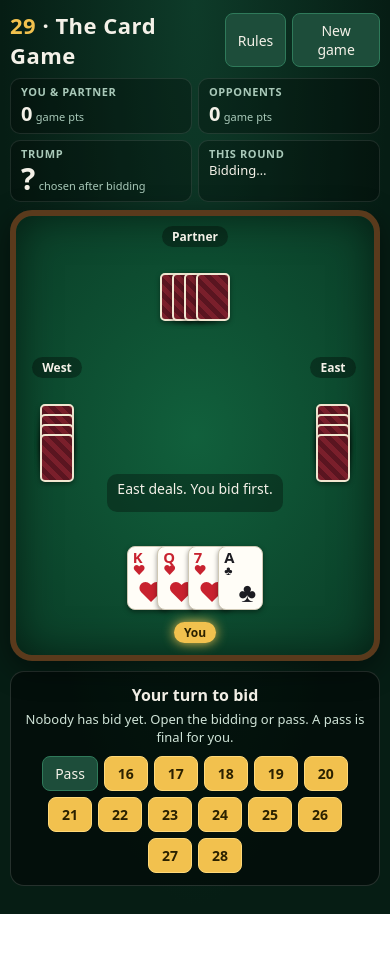
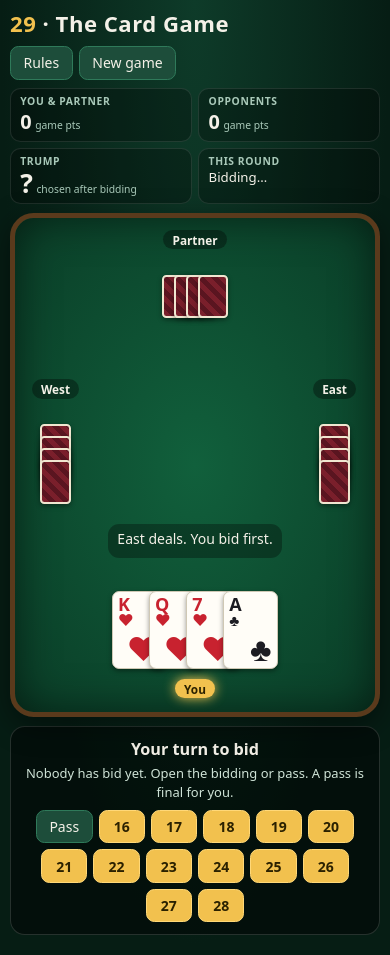
Before and after one commit to StrikerAbir/29-card-game, a plain HTML site: page index.html in a window 390 px wide. Before the commit the page ends 914 px from the top, so only its background shows below. Drawn offline with Linux system fonts and the light colour scheme.

Commit message:
Responsive layout for phones, tablets and desktops
Co-Authored-By: Claude Sonnet 5.5 <noreply@anthropic.com>
Claude-Session: https://claude.ai/code/session_01HuZiN6Up4uW7N2o7gHyty5

```diff
--- a/index.html
+++ b/index.html
@@ -2,101 +2,112 @@
 <html lang="en">
 <head>
 <meta charset="utf-8">
-<meta name="viewport" content="width=device-width,initial-scale=1">
+<meta name="viewport" content="width=device-width,initial-scale=1,viewport-fit=cover">
 <title>29 — The Card Game</title>
 <style>
 :root{
-  --cw:clamp(44px,11.5vw,64px);
+  --cw:clamp(38px,min(14vw,10.4vh),104px);
   --ch:calc(var(--cw)*1.42);
+  --fs:clamp(12px,calc(var(--cw)*.27),17px);
   --gold:#f2c14e;
   --felt:#11603c;
   --felt-dark:#0a3d27;
 }
-*{box-sizing:border-box}
+*{box-sizing:border-box;-webkit-tap-highlight-color:transparent}
+html{-webkit-text-size-adjust:100%;text-size-adjust:100%}
 html,body{margin:0}
+html{background:#061d14}
 body{
   font-family:system-ui,-apple-system,"Segoe UI",Roboto,sans-serif;
   background:radial-gradient(ellipse at top,#0e3b29 0%,#061d14 70%);
-  color:#f4f1e8;min-height:100vh;
+  color:#f4f1e8;min-height:100vh;min-height:100dvh;
+  font-size:var(--fs);touch-action:manipulation;
 }
-#app{max-width:880px;margin:0 auto;padding:10px 10px 28px}
-header{display:flex;align-items:center;justify-content:space-between;gap:8px;margin-bottom:8px}
-h1{font-size:22px;margin:0;letter-spacing:.5px}
+#app{
+  max-width:1200px;margin:0 auto;display:flex;flex-direction:column;gap:.6em;
+  padding:max(8px,env(safe-area-inset-top)) max(10px,env(safe-area-inset-right)) calc(20px + env(safe-area-inset-bottom)) max(10px,env(safe-area-inset-left));
+}
+header{order:0;display:flex;align-items:center;justify-content:space-between;gap:8px;flex-wrap:wrap}
+h1{font-size:1.5em;margin:0;letter-spacing:.5px;white-space:nowrap}
 h1 span{color:var(--gold)}
 .hbtns{display:flex;gap:6px}
 button{font:inherit;cursor:pointer}
-.btn{background:#1d4d3a;color:#f4f1e8;border:1px solid #2f7a5a;border-radius:8px;padding:7px 12px;font-size:14px}
+.btn{background:#1d4d3a;color:#f4f1e8;border:1px solid #2f7a5a;border-radius:.6em;padding:.45em .9em;font-size:.95em;min-height:2.4em}
 .btn:hover{background:#25604a}
 .btn.gold{background:var(--gold);color:#2b2100;border-color:#ffd878;font-weight:700}
 .btn.gold:hover{background:#ffd170}
 .btn:disabled{opacity:.4;cursor:default}
+@media (pointer:coarse){.btn{min-height:44px}}
 
-#score{display:grid;grid-template-columns:1fr 1fr 1.3fr 1fr;gap:6px;margin-bottom:8px}
-.chip{background:rgba(0,0,0,.28);border:1px solid rgba(255,255,255,.1);border-radius:10px;padding:6px 10px;font-size:13px;line-height:1.35}
-.chip>b{display:block;font-size:11px;font-weight:600;text-transform:uppercase;letter-spacing:.6px;color:#a9c9b9}
-.chip .big{font-size:20px;font-weight:700}
+#score{order:1;display:grid;grid-template-columns:1fr 1fr 1.4fr 1.3fr;gap:.45em}
+#table{order:2}
+#actions{order:3}
+.chip{background:rgba(0,0,0,.28);border:1px solid rgba(255,255,255,.1);border-radius:.8em;padding:.4em .7em;font-size:.9em;line-height:1.35;min-width:0}
+.chip>b{display:block;font-size:.78em;font-weight:600;text-transform:uppercase;letter-spacing:.6px;color:#a9c9b9}
+.chip .big{font-size:1.5em;font-weight:700}
 .chip .red{color:#ff7b7b}
-@media(max-width:620px){#score{grid-template-columns:1fr 1fr}}
-#trumpchip .tbig{font-size:30px;font-weight:800;line-height:1.1}
+.chip .small{font-size:.78em;color:#a9c9b9}
+#trumpchip .tbig{font-size:2em;font-weight:800;line-height:1.1}
 #trumpchip .tbig.red{color:#ff7b7b}
-#trumpchip .tsub{font-size:11px;color:#a9c9b9}
+#trumpchip .tsub{font-size:.78em;color:#a9c9b9}
 #trumpchip.shown{border-color:var(--gold);box-shadow:0 0 10px rgba(242,193,78,.45)}
+@media (max-width:640px){#score{grid-template-columns:1fr 1fr}}
 
 #table{
   position:relative;
   display:grid;
-  grid-template-columns:minmax(58px,1fr) minmax(0,3fr) minmax(58px,1fr);
-  grid-template-rows:auto minmax(calc(var(--ch)*2.5),auto) auto;
-  gap:6px;
+  grid-template-columns:minmax(calc(var(--cw)*.8),1fr) minmax(0,3.2fr) minmax(calc(var(--cw)*.8),1fr);
+  grid-template-rows:auto auto auto;
+  gap:.45em;
   background:radial-gradient(ellipse at center,var(--felt) 0%,var(--felt-dark) 100%);
-  border:6px solid #5a3a1c;border-radius:22px;
+  border:clamp(4px,calc(var(--cw)*.1),8px) solid #5a3a1c;border-radius:1.6em;
   box-shadow:inset 0 0 40px rgba(0,0,0,.5),0 8px 30px rgba(0,0,0,.45);
-  padding:10px 8px 12px;
+  padding:.8em .6em .9em;
 }
-.seat{display:flex;flex-direction:column;align-items:center;gap:4px;min-width:0;position:relative}
-.seat .name{font-size:12px;font-weight:700;padding:2px 10px;border-radius:99px;background:rgba(0,0,0,.35);white-space:nowrap}
+.seat{display:flex;flex-direction:column;align-items:center;gap:.3em;min-width:0;position:relative}
+.seat .name{font-size:.8em;font-weight:700;padding:.15em .8em;border-radius:99px;background:rgba(0,0,0,.35);white-space:nowrap}
 .seat.turn .name{background:var(--gold);color:#2b2100;box-shadow:0 0 12px var(--gold)}
-.seat .bubble{min-height:18px;font-size:12px;color:#ffe9a8;font-weight:600}
+.seat .bubble{min-height:1.4em;font-size:.8em;color:#ffe9a8;font-weight:600;text-align:center}
 #seat2{grid-column:2;grid-row:1}
 #seat1{grid-column:1;grid-row:2;justify-content:center}
 #seat3{grid-column:3;grid-row:2;justify-content:center}
 #seat0{grid-column:1/4;grid-row:3}
-#center{grid-column:2;grid-row:2;display:flex;flex-direction:column;align-items:center;justify-content:center;gap:6px;min-width:0}
+#center{grid-column:2;grid-row:2;display:flex;flex-direction:column;align-items:center;justify-content:center;gap:.4em;min-width:0}
 
 .backs{display:flex}
-.backs.h .card.back{margin-left:-22px}
+.backs.h .card.back{margin-left:calc(var(--cw)*-.34)}
 .backs.h .card.back:first-child{margin-left:0}
 .backs.v{flex-direction:column}
-.backs.v .card.back{margin-top:-38px}
+.backs.v .card.back{margin-top:calc(var(--cw)*-.58)}
 .backs.v .card.back:first-child{margin-top:0}
-.card.back{width:34px;height:48px;border-radius:5px}
+.card.back{width:calc(var(--cw)*.56);height:calc(var(--cw)*.8);border-radius:calc(var(--cw)*.08)}
 
 .card{
   width:var(--cw);height:var(--ch);
-  background:#fffdf7;color:#1c1c22;border-radius:8px;
+  background:#fffdf7;color:#1c1c22;border-radius:calc(var(--cw)*.13);
   border:1px solid #cfc8b4;box-shadow:0 2px 5px rgba(0,0,0,.4);
-  position:relative;user-select:none;flex:0 0 auto;
+  position:relative;user-select:none;-webkit-user-select:none;flex:0 0 auto;
   transition:transform .15s,box-shadow .15s,opacity .15s;
 }
 .card.red{color:#c8222f}
-.card .r{position:absolute;top:3px;left:5px;font-weight:800;font-size:calc(var(--cw)*.33);line-height:1}
-.card .s{position:absolute;top:calc(var(--cw)*.33 + 3px);left:5px;font-size:calc(var(--cw)*.28);line-height:1}
-.card .big{position:absolute;right:6px;bottom:3px;font-size:calc(var(--cw)*.6);line-height:1}
+.card .r{position:absolute;top:calc(var(--cw)*.05);left:calc(var(--cw)*.09);font-weight:800;font-size:calc(var(--cw)*.33);line-height:1}
+.card .s{position:absolute;top:calc(var(--cw)*.38);left:calc(var(--cw)*.09);font-size:calc(var(--cw)*.28);line-height:1}
+.card .big{position:absolute;right:calc(var(--cw)*.1);bottom:calc(var(--cw)*.04);font-size:calc(var(--cw)*.6);line-height:1}
 .card.back{
   background:repeating-linear-gradient(45deg,#7a1f2b 0 5px,#5a1520 5px 10px);
   border:2px solid #f0e6d0;
 }
 .card.back *{display:none}
 
-#hand{display:flex;justify-content:center;padding:6px 4px 2px;min-height:calc(var(--ch) + 14px);max-width:100%}
-#hand .card{margin-left:calc(var(--cw)*-.32)}
+#hand{display:flex;justify-content:center;align-items:flex-start;width:100%;padding:.4em .3em .2em;min-height:calc(var(--ch) + .8em);max-width:100%}
+#hand .card{margin-left:calc(var(--ovl,calc(var(--cw)*.32))*-1)}
 #hand .card:first-child{margin-left:0}
 #hand .card.legal{cursor:pointer}
-#hand .card.legal:hover{transform:translateY(-14px);z-index:5;box-shadow:0 8px 14px rgba(0,0,0,.5)}
+#hand .card.legal:hover{transform:translateY(calc(var(--cw)*-.22));z-index:5;box-shadow:0 8px 14px rgba(0,0,0,.5)}
 #hand .card.dim{filter:brightness(.62)}
-#hand .seventhwrap{margin-left:16px;display:flex;flex-direction:column;align-items:center;gap:2px}
+#hand .seventhwrap{margin-left:calc(var(--cw)*.28);display:flex;flex-direction:column;align-items:center;gap:2px}
 #hand .seventhwrap .card{margin-left:0}
-.sevenlabel{font-size:10px;color:#ffe9a8;white-space:nowrap}
+.sevenlabel{font-size:.72em;color:#ffe9a8;white-space:nowrap}
 #hand.myturn .card.legal{box-shadow:0 0 0 2px var(--gold),0 3px 8px rgba(0,0,0,.5)}
 
 #trick{
@@ -104,6 +115,7 @@ button{font:inherit;cursor:pointer}
   grid-template-columns:repeat(3,var(--cw));
   grid-template-rows:repeat(3,calc(var(--ch)*.72));
   gap:2px;justify-content:center;align-items:center;justify-items:center;
+  padding:calc(var(--ch)*.14) 0;
 }
 .slot{display:flex;align-items:center;justify-content:center}
 #slot2{grid-column:2;grid-row:1}
@@ -113,39 +125,67 @@ button{font:inherit;cursor:pointer}
 .slot .card{animation:drop .28s ease-out}
 .slot .card.win{box-shadow:0 0 0 3px var(--gold),0 0 18px var(--gold)}
 @keyframes drop{from{transform:scale(1.25);opacity:0}to{transform:none;opacity:1}}
+@media (prefers-reduced-motion:reduce){.slot .card{animation:none}.card{transition:none}}
 
 #msg{
-  text-align:center;font-size:14px;min-height:38px;max-width:100%;
-  background:rgba(0,0,0,.32);border-radius:10px;padding:6px 10px;line-height:1.35;
+  text-align:center;font-size:.95em;min-height:2.4em;max-width:min(100%,30em);
+  background:rgba(0,0,0,.32);border-radius:.8em;padding:.4em .7em;line-height:1.35;
 }
 
-#actions{margin-top:10px;display:flex;justify-content:center}
+#actions{display:flex;justify-content:center}
 .panel{
   background:rgba(0,0,0,.45);border:1px solid rgba(255,255,255,.14);
-  border-radius:14px;padding:12px 14px;max-width:100%;text-align:center;
+  border-radius:1em;padding:.8em 1em;max-width:min(100%,640px);text-align:center;
 }
-.panel h3{margin:0 0 4px;font-size:16px}
-.panel p{margin:0 0 10px;font-size:13px;color:#cfe3d7}
-.panel .row{display:flex;flex-wrap:wrap;gap:6px;justify-content:center}
-.panel .row .btn{min-width:44px}
-.suitbtn{font-size:20px;padding:8px 14px}
+.panel h3{margin:0 0 .25em;font-size:1.1em}
+.panel p{margin:0 0 .7em;font-size:.88em;color:#cfe3d7;line-height:1.4}
+.panel .row{display:flex;flex-wrap:wrap;gap:.4em;justify-content:center}
+.panel .row .btn{min-width:calc(var(--cw)*.85)}
+.suitbtn{font-size:1.4em;padding:.4em .8em}
 .suitbtn.red{color:#ff8a8a}
-.suitbtn small{display:block;font-size:11px;color:#bcd;max-width:130px;white-space:normal}
+.suitbtn small{display:block;font-size:.5em;color:#bcd;max-width:11em;white-space:normal}
 
 #overlay{
   position:fixed;inset:0;background:rgba(0,0,0,.7);display:none;
-  align-items:center;justify-content:center;padding:14px;z-index:20;
+  align-items:center;justify-content:center;padding:max(10px,env(safe-area-inset-top)) max(10px,env(safe-area-inset-right)) max(10px,env(safe-area-inset-bottom)) max(10px,env(safe-area-inset-left));z-index:20;
 }
 #overlay.on{display:flex}
 #rules{
   background:#12281e;border:1px solid #2f7a5a;border-radius:16px;max-width:560px;
-  max-height:88vh;overflow:auto;padding:18px 20px;font-size:14px;line-height:1.5;
+  max-height:88vh;max-height:88dvh;overflow:auto;padding:1.2em 1.4em;font-size:max(13px,.92em);line-height:1.5;
+  -webkit-overflow-scrolling:touch;
 }
 #rules h2{margin:0 0 8px}
 #rules h4{margin:14px 0 4px;color:var(--gold)}
 #rules ul{margin:4px 0;padding-left:20px}
 #rules table{border-collapse:collapse;margin:6px 0}
 #rules td,#rules th{border:1px solid #2f7a5a;padding:3px 10px;text-align:center}
+
+/* landscape phones, small laptops: table on the left, scores and prompts on the right */
+@media (orientation:landscape) and (max-height:800px) and (min-width:640px){
+  #app{
+    max-width:none;display:grid;grid-template-columns:minmax(0,1fr) clamp(230px,30vw,340px);
+    grid-template-areas:"hdr hdr" "table score" "table actions";grid-template-rows:auto auto 1fr;align-content:start;gap:.5em .9em;
+    padding-top:max(6px,env(safe-area-inset-top));padding-bottom:max(6px,env(safe-area-inset-bottom));
+  }
+  header{grid-area:hdr}
+  #table{grid-area:table;order:0}
+  #score{grid-area:score;order:0;grid-template-columns:1fr 1fr}
+  #actions{grid-area:actions;order:0;align-items:flex-start;flex-direction:column;overflow:auto;max-height:calc(100vh - 14em)}
+  :root{--cw:clamp(28px,calc((100vh - 72px)/9.9),104px)}
+}
+@supports (height:100dvh){
+  @media (orientation:landscape) and (max-height:800px) and (min-width:640px){
+    :root{--cw:clamp(28px,calc((100dvh - 72px)/9.9),104px)}
+    #actions{max-height:calc(100dvh - 14em)}
+  }
+}
+/* very short landscape screens: tighten further */
+@media (orientation:landscape) and (max-height:430px){
+  h1{font-size:1.2em}
+  .chip{padding:.25em .5em}
+  #trumpchip .tbig{font-size:1.5em}
+}
 </style>
 </head>
 <body>
@@ -159,8 +199,8 @@ button{font:inherit;cursor:pointer}
   </header>
 
   <div id="score">
-    <div class="chip"><b>You &amp; Partner</b><span class="big" id="s0">0</span> <span style="font-size:11px;color:#a9c9b9">game pts</span></div>
-    <div class="chip"><b>Opponents</b><span class="big" id="s1">0</span> <span style="font-size:11px;color:#a9c9b9">game pts</span></div>
+    <div class="chip"><b>You &amp; Partner</b><span class="big" id="s0">0</span> <span class="small">game pts</span></div>
+    <div class="chip"><b>Opponents</b><span class="big" id="s1">0</span> <span class="small">game pts</span></div>
     <div class="chip" id="trumpchip"><b>Trump</b><span class="tbig" id="tbig">?</span> <span class="tsub" id="tsub">not chosen yet</span></div>
     <div class="chip" id="roundchip"><b>This round</b><span id="roundinfo">—</span></div>
   </div>
@@ -540,6 +580,20 @@ function cardEl(c,cls){
   return d;
 }
 function backEl(){const d=document.createElement('div');d.className='card back';return d}
+function fitHand(){
+  const h=$('hand');
+  if(!h||!h.querySelectorAll)return;
+  const cards=Array.from(h.children).filter(e=>e.classList&&e.classList.contains('card'));
+  if(!cards.length||!h.clientWidth)return;
+  const cw=cards[0].getBoundingClientRect().width;
+  const sw=h.querySelector('.seventhwrap');
+  const extra=sw?sw.getBoundingClientRect().width+cw*.28:0;
+  const avail=h.clientWidth-12;
+  const n=cards.length;
+  let o=cw*.32;
+  if(n>1&&n*cw-(n-1)*o+extra>avail)o=Math.min(cw*.66,(n*cw+extra-avail)/(n-1));
+  h.style.setProperty('--ovl',o+'px');
+}
 function suitSpan(s){return `<span class="${isRed(s)?'red':''}">${SUITS[s]}</span>`}
 
 function render(){
@@ -608,6 +662,7 @@ function render(){
     w.appendChild(lb);hand.appendChild(w);
   }
 
+  fitHand();
   for(let i=0;i<4;i++)$('slot'+i).innerHTML='';
   for(const t of G.trick){
     const el=cardEl(t.card,G.winSeat===t.seat?'win':'');
@@ -1010,6 +1065,7 @@ $('closeRules').onclick=()=>$('overlay').classList.remove('on');
 $('overlay').onclick=e=>{if(e.target===$('overlay'))$('overlay').classList.remove('on')};
 $('newBtn').onclick=()=>startMatch();
 
+if(window.addEventListener){window.addEventListener('resize',fitHand);window.addEventListener('orientationchange',()=>setTimeout(fitHand,200))}
 window.__G=()=>G;
 window.__start=startMatch;
 startMatch();
```
Also changed, not shown: 1 other file.
